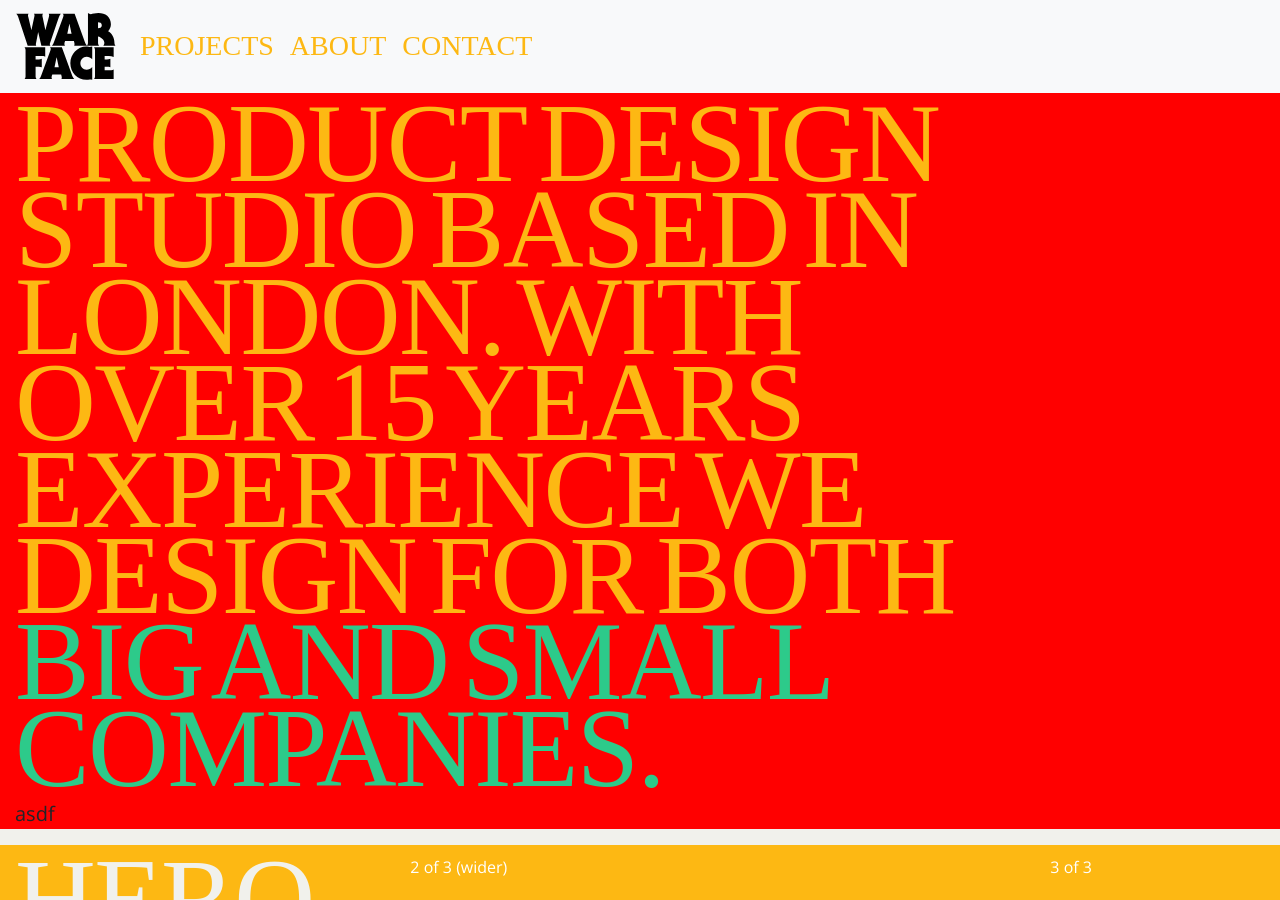
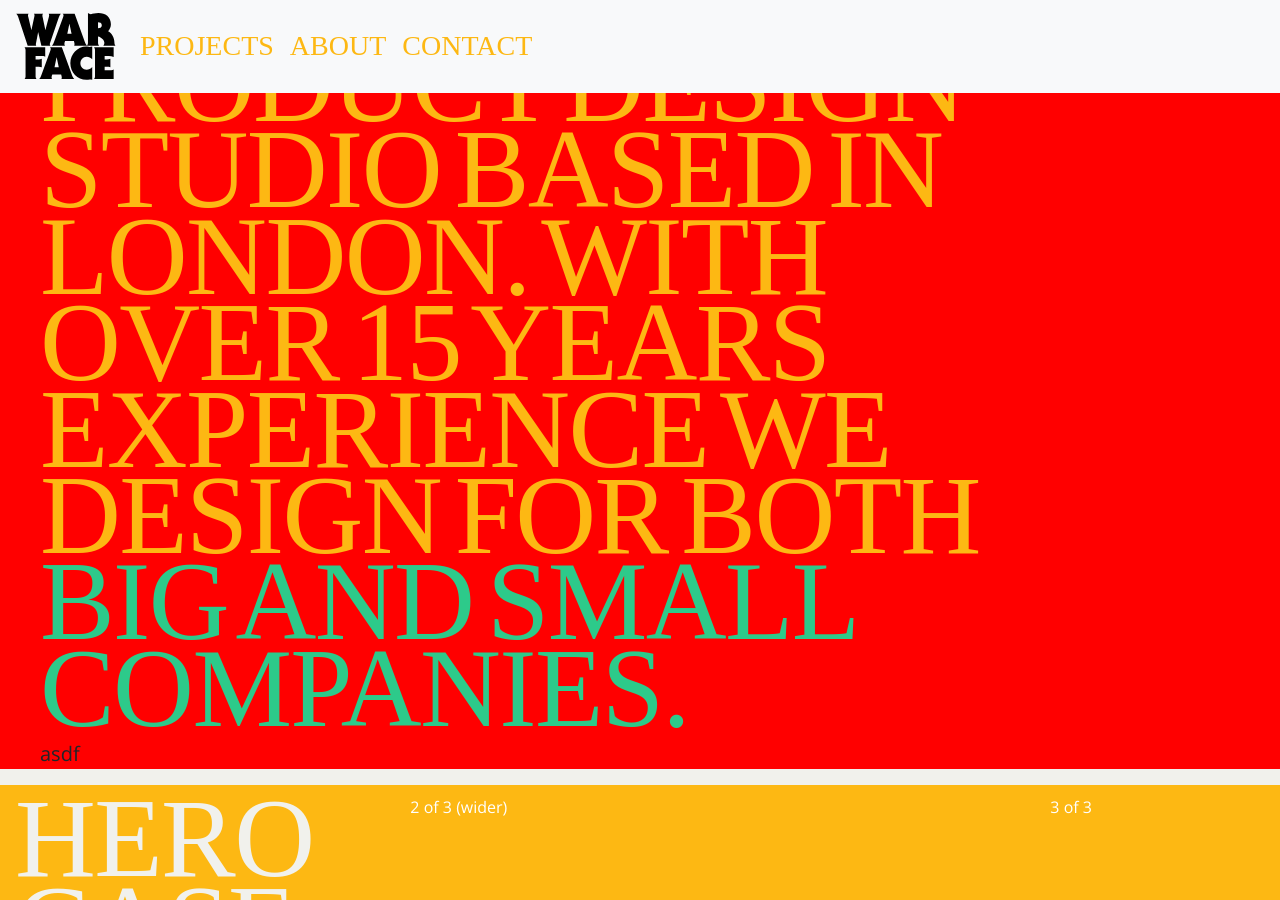
Before and after one commit to robcleaton/warface, a Jekyll site: the page built from index.html, in a window 1280 px wide and 900 px high. Built offline with Jekyll 4.4.1, drawn with Linux system fonts in a browser that asks for light colours; nearby versions of some CDN libraries; some web fonts are replaced.

Commit message:
div hero

```diff
--- a/_sass/_cards.scss
+++ b/_sass/_cards.scss
@@ -1,4 +1,4 @@
-div.scrollmenu {
+div.scrollmenu, .hero, div.hero {
   padding: 40px 40px;
   margin: 0px;
 }
```
